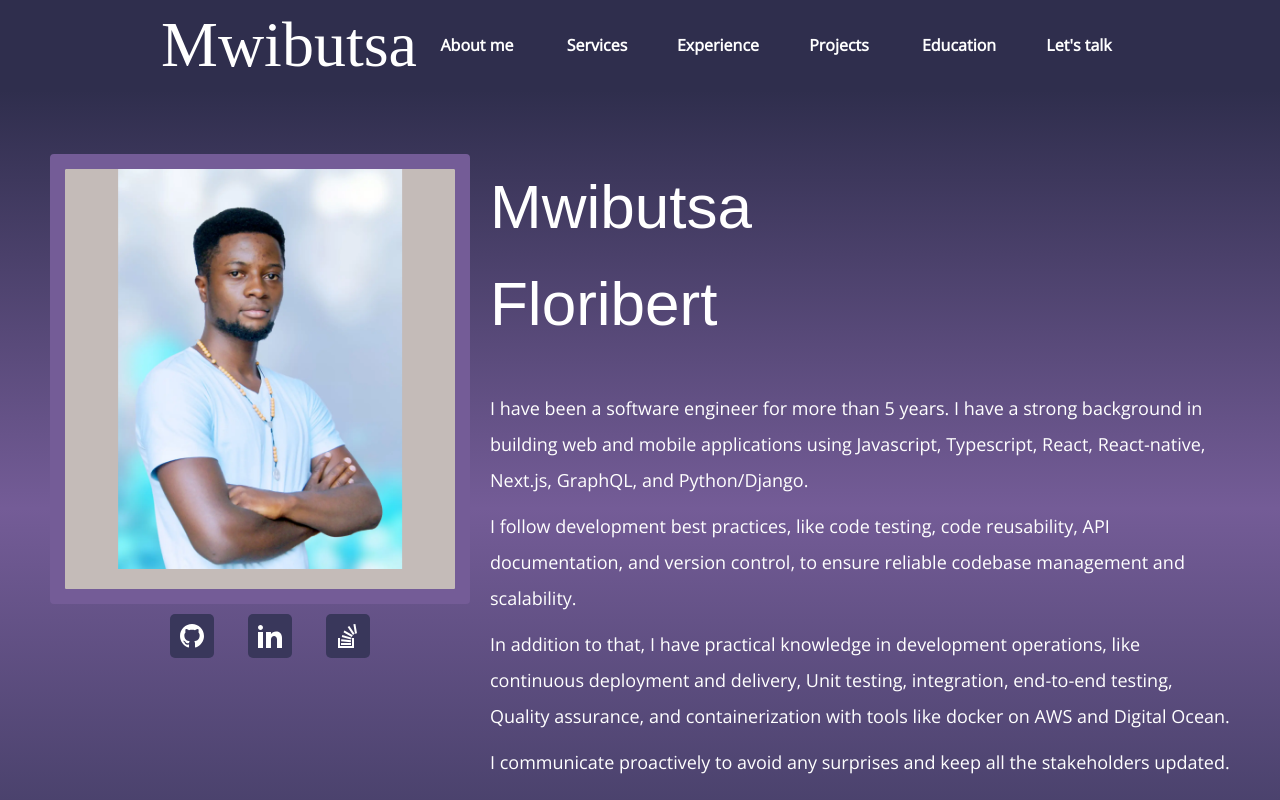
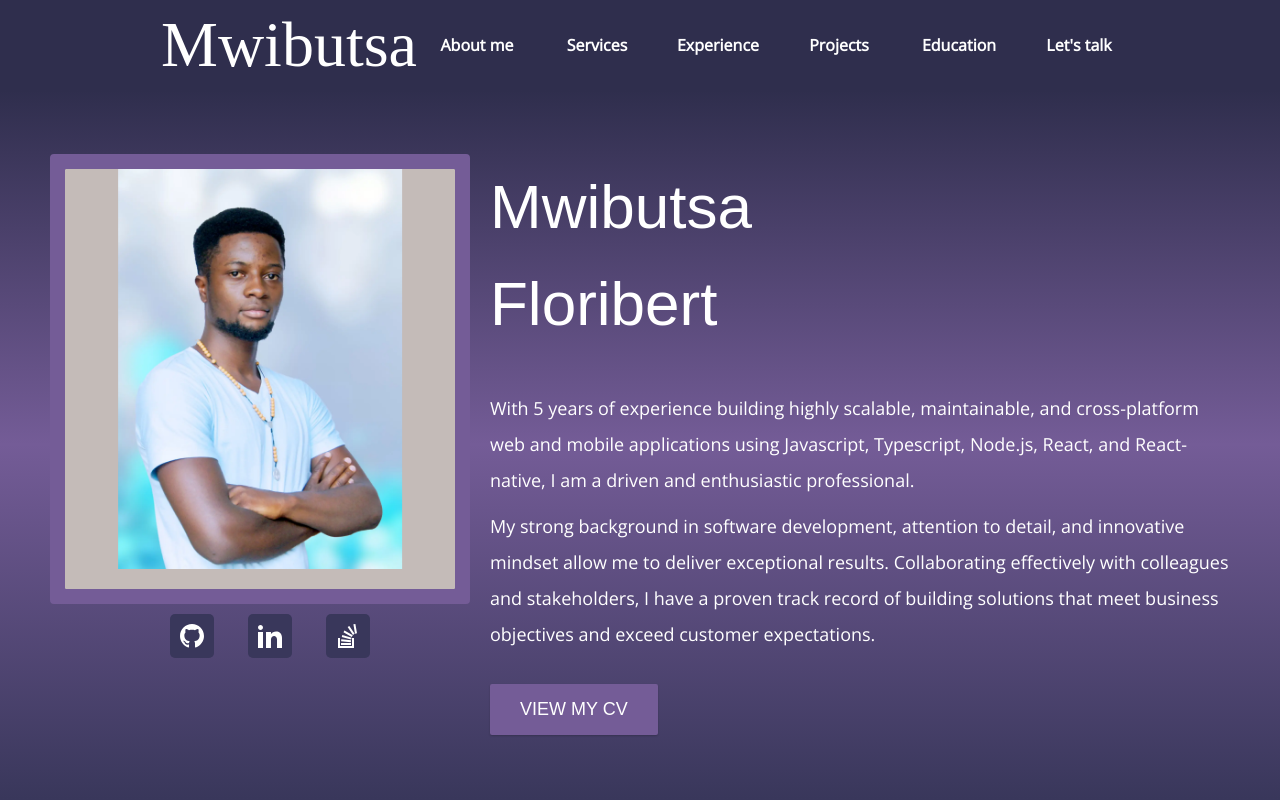
Before and after one commit to mwibutsa/mwibutsa, a React (Create React App) app: page / in a window 1280 px wide. Shown: the top 800 px of the page. Built offline with nearby package versions, Linux system fonts and the light colour scheme; a web font is replaced by a local one.

Commit message:
Update professional summary

```diff
--- a/src/components/About/index.tsx
+++ b/src/components/About/index.tsx
@@ -79,25 +79,17 @@
             )}
           >
             <p>
-              I have been a software engineer for more than 5 years. I have a
-              strong background in building web and mobile applications using
-              Javascript, Typescript, React, React-native, Next.js, GraphQL, and
-              Python/Django.
+              With 5 years of experience building highly scalable, maintainable,
+              and cross-platform web and mobile applications using Javascript,
+              Typescript, Node.js, React, and React-native, I am a driven and
+              enthusiastic professional.
             </p>
             <p>
-              I follow development best practices, like code testing, code
-              reusability, API documentation, and version control, to ensure
-              reliable codebase management and scalability.
-            </p>
-            <p>
-              In addition to that, I have practical knowledge in development
-              operations, like continuous deployment and delivery, Unit testing,
-              integration, end-to-end testing, Quality assurance, and
-              containerization with tools like docker on AWS and Digital Ocean.
-            </p>
-            <p>
-              I communicate proactively to avoid any surprises and keep all the
-              stakeholders updated.
+              My strong background in software development, attention to detail,
+              and innovative mindset allow me to deliver exceptional results.
+              Collaborating effectively with colleagues and stakeholders, I have
+              a proven track record of building solutions that meet business
+              objectives and exceed customer expectations.
             </p>
           </div>
           <Button className='btn--primary btn--big' onClick={() => {}}>
```
Also changed, not shown: 1 other file (tests, documents, lock files or other folders).
